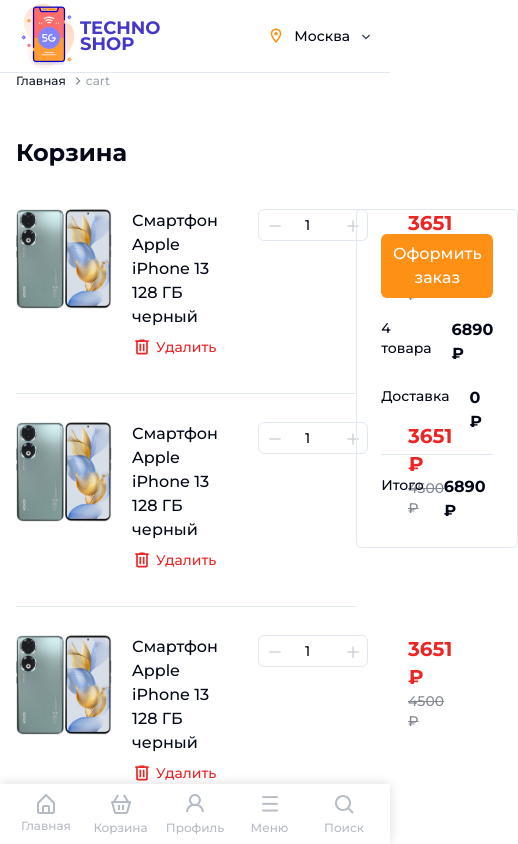
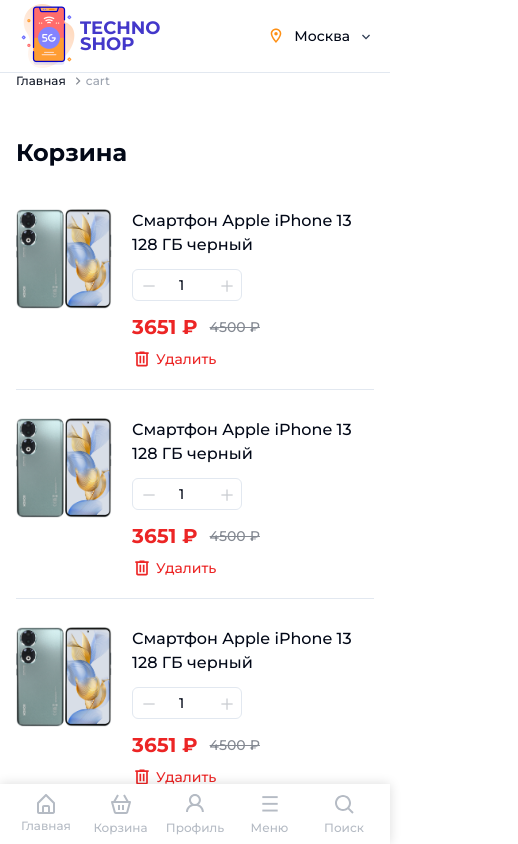
Before and after one commit to Dmitriifd/react-techno-shop, a React (Vite) app: page /cart in a window 390 px wide. Shown: the top 844 px of the page, 518 px wide, since content can reach past the window. Built offline with nearby package versions, Linux system fonts and the light colour scheme.

Commit message:
feat: адаптив страницы CartPage

```diff
--- a/src/components/cart/CartCheckout.tsx
+++ b/src/components/cart/CartCheckout.tsx
@@ -2,7 +2,7 @@
 
 const CartCheckout = () => {
   return (
-    <div className="ml-auto border p-6 flex flex-col space-y-5 rounded-[5px] max-w-[370px] w-full">
+    <div className="ml-auto border p-6 flex flex-col space-y-5 rounded-[5px] xll:max-w-[370px] w-full">
       <Link
         to="/checkout"
         className="bg-accent-base rounded-md p-2 text-center transition-colors text-white hover:bg-accent-base/90">
--- a/src/components/cart/CartProduct.tsx
+++ b/src/components/cart/CartProduct.tsx
@@ -4,14 +4,14 @@
 
 const CartProduct = () => {
   return (
-    <div className="border-b pb-7">
+    <div className="border-b pb-3 md:pb-7">
       <div className="flex gap-5">
         <img className="w-[100px] h-[100px]" src="/honor3.webp" alt="img" />
         <div className="flex flex-col justify-between">
-          <div className="flex items-start gap-10">
+          <div className="flex items-start gap-3 flex-col md:flex-row md:gap-10">
             <h3 className="max-w-[355px]">Смартфон Apple iPhone 13 128 ГБ черный</h3>
             <Counter />
-            <div className="flex flex-col">
+            <div className="flex flex-row gap-3 items-center md:flex-col">
               <span className="text-[#EC2525] text-xl font-bold">3651 ₽</span>
               <span className="text-[#848992] line-through text-sm">4500 ₽</span>
             </div>
--- a/src/components/product/ProductDetailCard.tsx
+++ b/src/components/product/ProductDetailCard.tsx
@@ -28,7 +28,7 @@
   };
 
   return (
-    <div>
+    <>
       <h2 className="text-2xl font-bold mb-7 block lg:hidden">Смартфон Apple iPhone 13 128 ГБ черный</h2>
       <div className="flex gap-8 items-start flex-wrap mb-[50px] lg:flex-row lg:flex-nowrap">
         {/* ProductImage */}
@@ -71,7 +71,7 @@
         </div>
         <ProductPrice />
       </div>
-    </div>
+    </>
   );
 };
 
--- a/src/pages/CartPage.tsx
+++ b/src/pages/CartPage.tsx
@@ -13,7 +13,7 @@
   return (
     <Section>
       <h2 className="mb-10 text-2xl font-bold">Корзина</h2>
-      <div className="flex items-start">
+      <div className="flex items-start flex-wrap gap-10">
         <CartProductList />
         <CartCheckout />
       </div>
```
